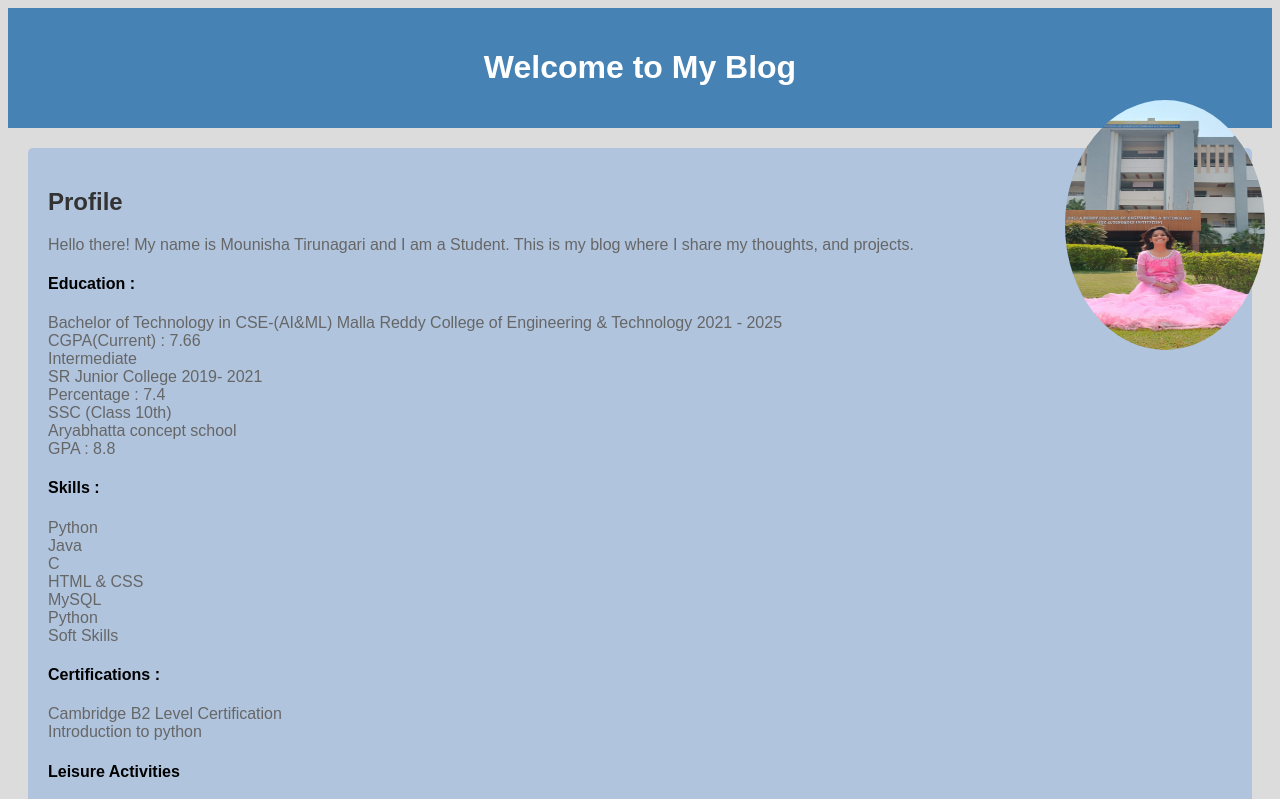
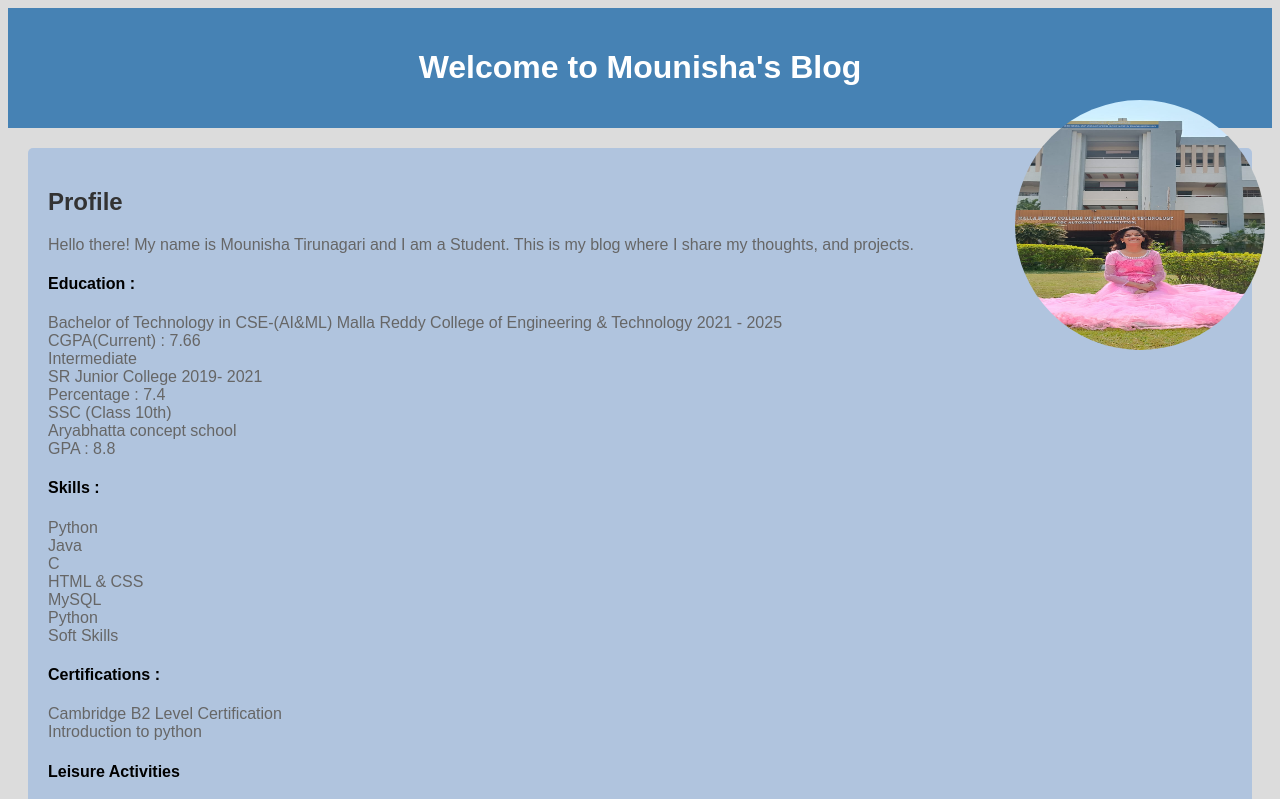
Before and after one commit to fsdlab1/blog1, a plain HTML site: page index.html in a window 1280 px wide. Shown: the top 799 px of the page. Drawn offline with Linux system fonts and the light colour scheme.

Commit message:
Update index.html

```diff
--- a/index.html
+++ b/index.html
@@ -29,7 +29,7 @@
             position: absolute;
             top: 100px;
             right: 15px;
-            width: 200px;
+            width: 250px;
             height: 250px;
             border-radius: 50%;
         }
@@ -37,7 +37,7 @@
 </head>
 <body>
     <header>
-        <h1>Welcome to My Blog</h1>
+        <h1>Welcome to Mounisha's Blog</h1>
     </header>
 
     <section id="profile">
```
